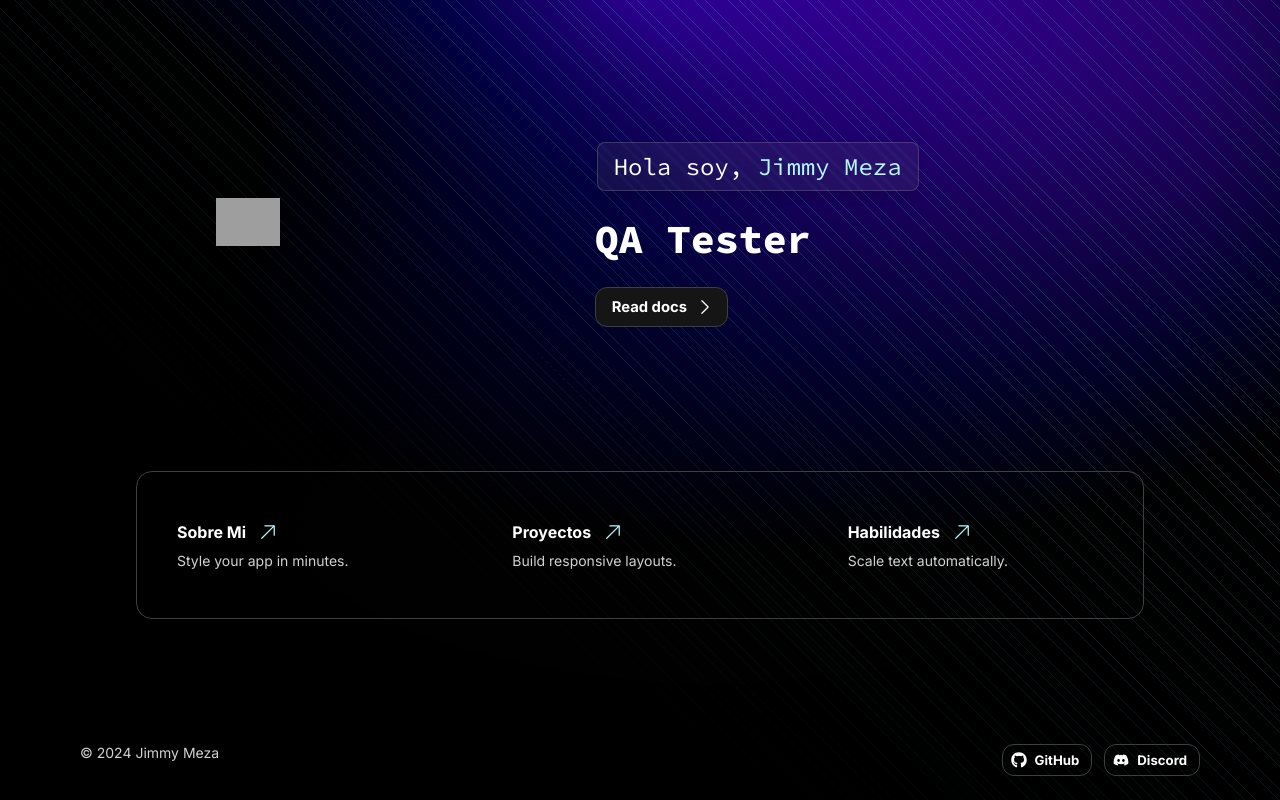
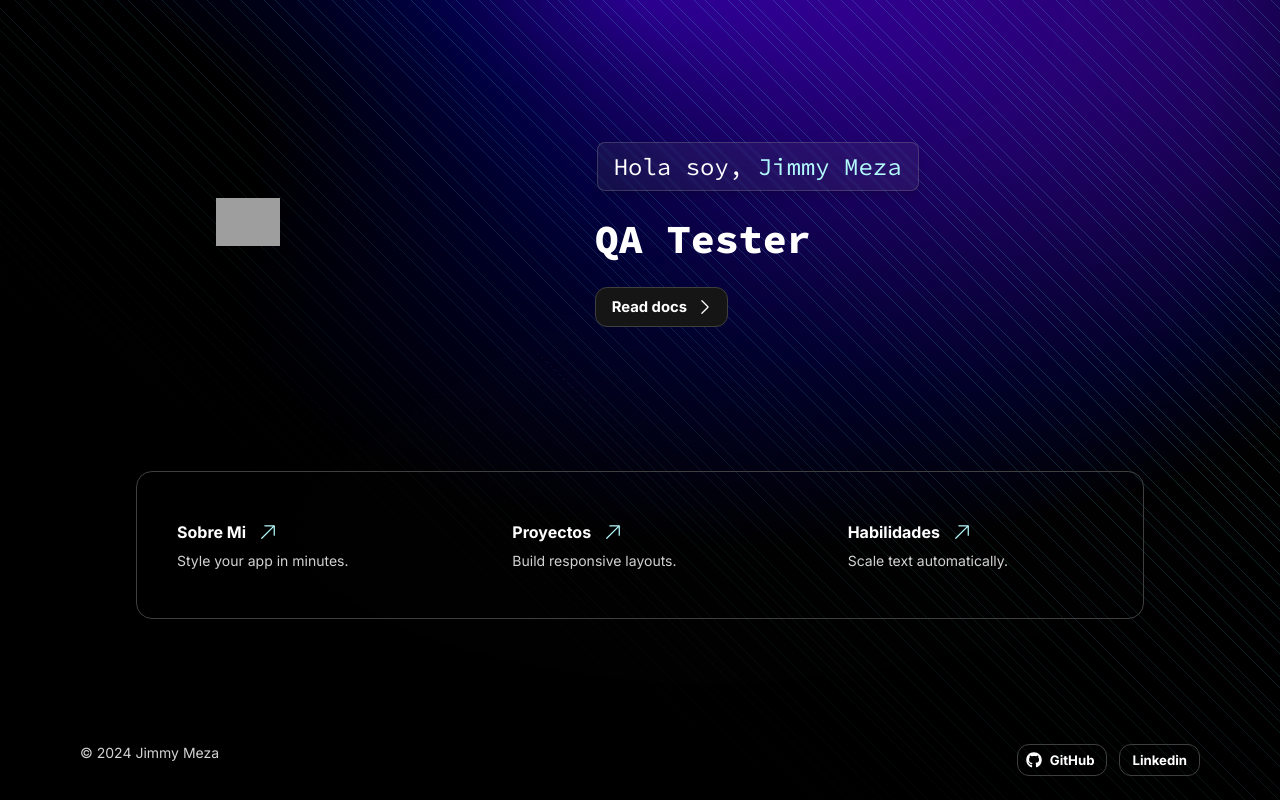
Before and after one commit to JimmyA32/JimmyMeza-Portfolio, a Next.js app: page / in a window 1280 px wide. Built offline with nearby package versions, Linux system fonts and the light colour scheme.

Commit message:
Update page.tsx

```diff
--- a/src/app/page.tsx
+++ b/src/app/page.tsx
@@ -1,6 +1,7 @@
 "use client";
 
 import React from 'react';
+import { FaLinkedin } from 'react-icons/fa';
 
 import { Heading, Text, Flex, Button, Grid, Icon, InlineCode, Logo, Background, LetterFx } from '@/once-ui/components';
 import Link from 'next/link';
@@ -133,8 +134,8 @@ export default function Home() {
 					</Button>
 					<Button
 						href="https://discord.com/invite/5EyAQ4eNdS"
-						prefixIcon="discord" size="s" variant="tertiary">
-						Discord
+						prefixIcon={<FaLinkedin/>} size="s" variant="tertiary">
+						Linkedin
 					</Button>
 				</Flex>
 			</Flex>
```
